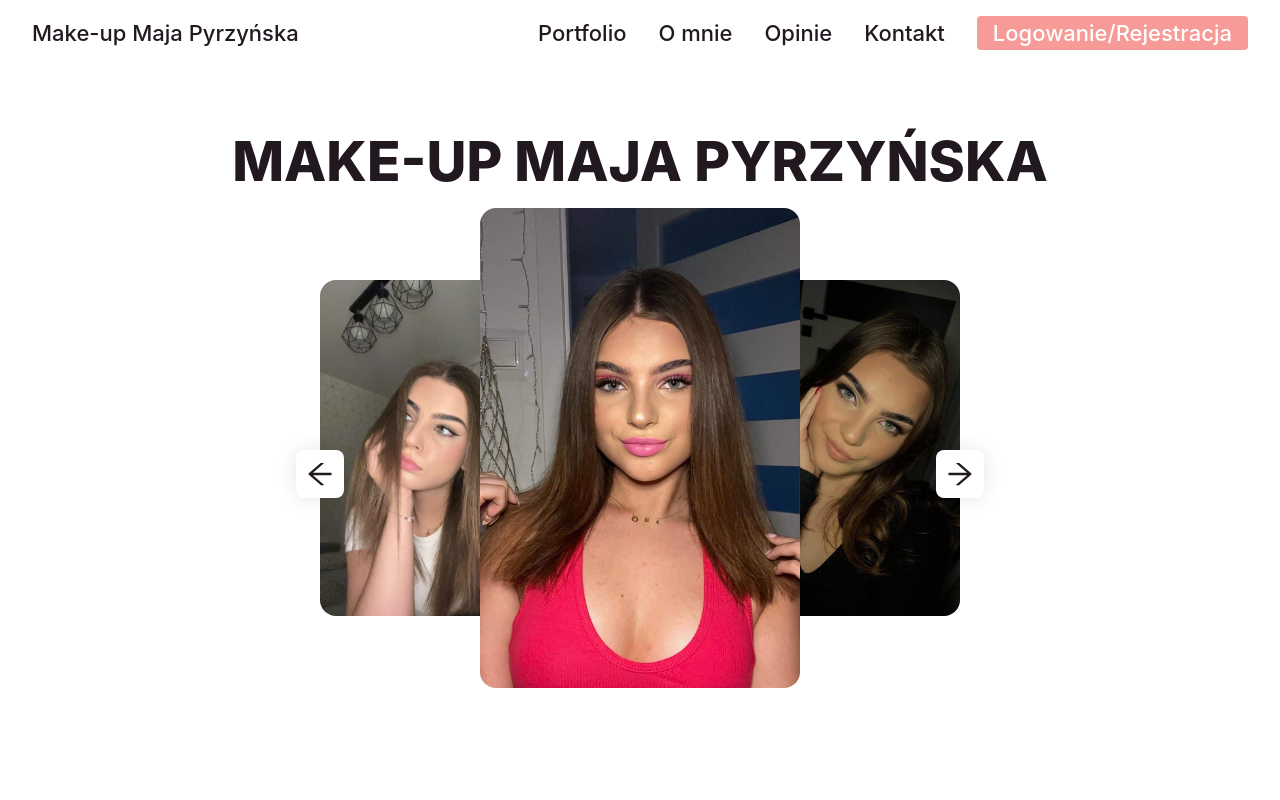
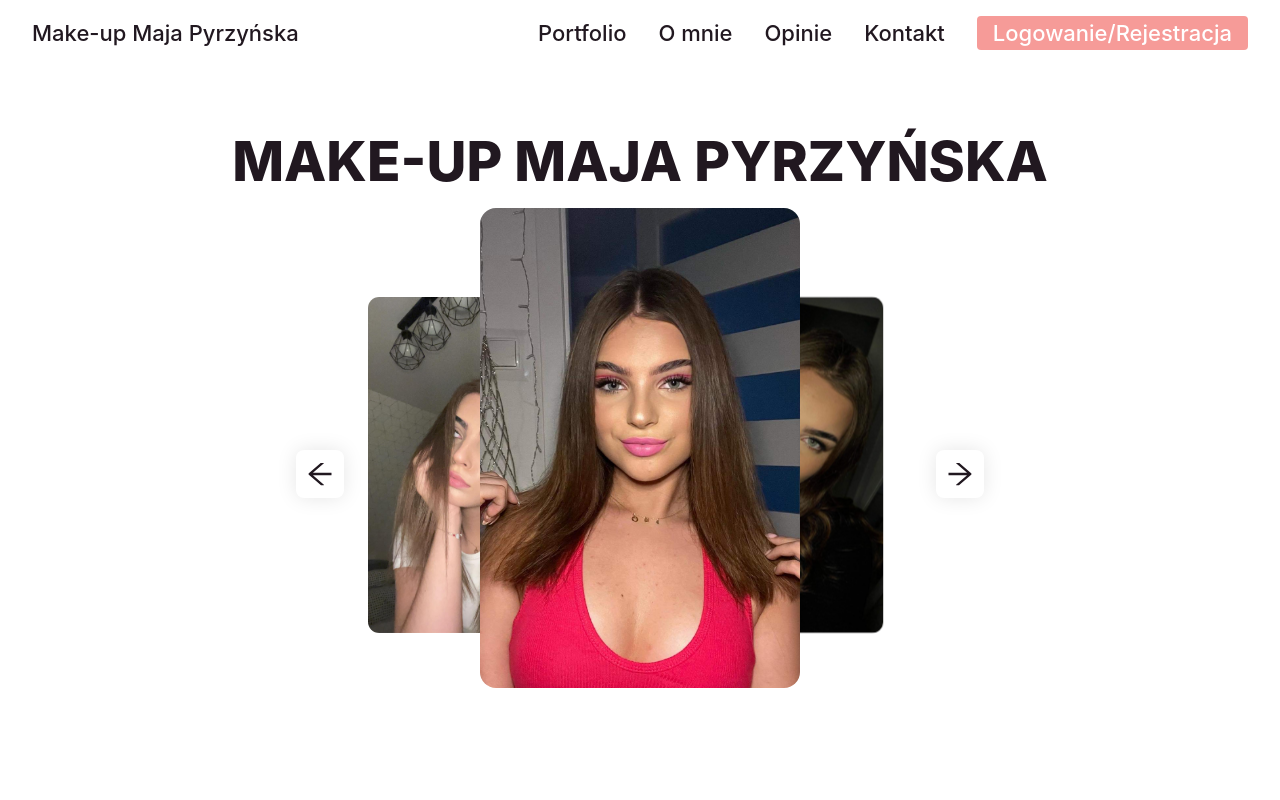
Before and after one commit to mateuszmanczak04/makeup-maja-pyrzynska, a Next.js app: page / in a window 1280 px wide. Shown: the top 800 px of the page. Built offline with nearby package versions, Linux system fonts and the light colour scheme; no server answers.

Commit message:
fix carousel and about me laggy animation

```diff
--- a/components/AboutMe/AboutMe.module.scss
+++ b/components/AboutMe/AboutMe.module.scss
@@ -27,7 +27,10 @@
       top: -16px;
       left: -16px;
       width: 100%;
-      height: 8px;
+      // height: 8px;
+      height: 360px;
+      transform: scaleY(0);
+      transform-origin: top;
       background: var(--white);
       transition: 1s ease;
       border-radius: 16px;
@@ -39,7 +42,7 @@
       transform: scale(1);
 
       &::after {
-        height: 100%;
+        transform: scaleY(1);
       }
     }
   }
--- a/components/Carousel/Carousel.module.scss
+++ b/components/Carousel/Carousel.module.scss
@@ -28,40 +28,50 @@
   .imgContainer {
     position: absolute;
     transition: 0.4s ease;
-    transform: translateY(-50%);
     top: 50%;
 
     &.main {
       z-index: 2;
       width: 50%;
       aspect-ratio: 2 / 3;
-      left: 25%;
+      // left: 25%;
+      scale: 1;
+      transform: translate(50%, -50%);
     }
 
     &.hidden {
       opacity: 0;
       z-index: 0;
-      width: 35%;
-      aspect-ratio: 4 / 7;
-      left: 32.5%;
+      // width: 35%;
+      width: 50%;
+      // aspect-ratio: 4 / 7;
+      aspect-ratio: 2/3;
+      // left: 32.5%;
+      scale: 0.5;
+      transform: translate(65%, -66.6%);
     }
 
     &.first {
       opacity: 1;
       z-index: 1;
-      width: 35%;
+      // width: 35%;
+      width: 50%;
       aspect-ratio: 2 / 3;
       cursor: pointer;
-      left: 0;
+      scale: 0.7;
+      transform: translate(0, -66.6%);
     }
 
     &.third {
       opacity: 1;
       z-index: 1;
       cursor: pointer;
-      width: 35%;
+      // width: 35%;
+      width: 50%;
       aspect-ratio: 2/ 3;
-      left: 65%;
+      // left: 65%;
+      scale: 0.7;
+      transform: translate(130%, -66.6%);
     }
 
     img {
```
